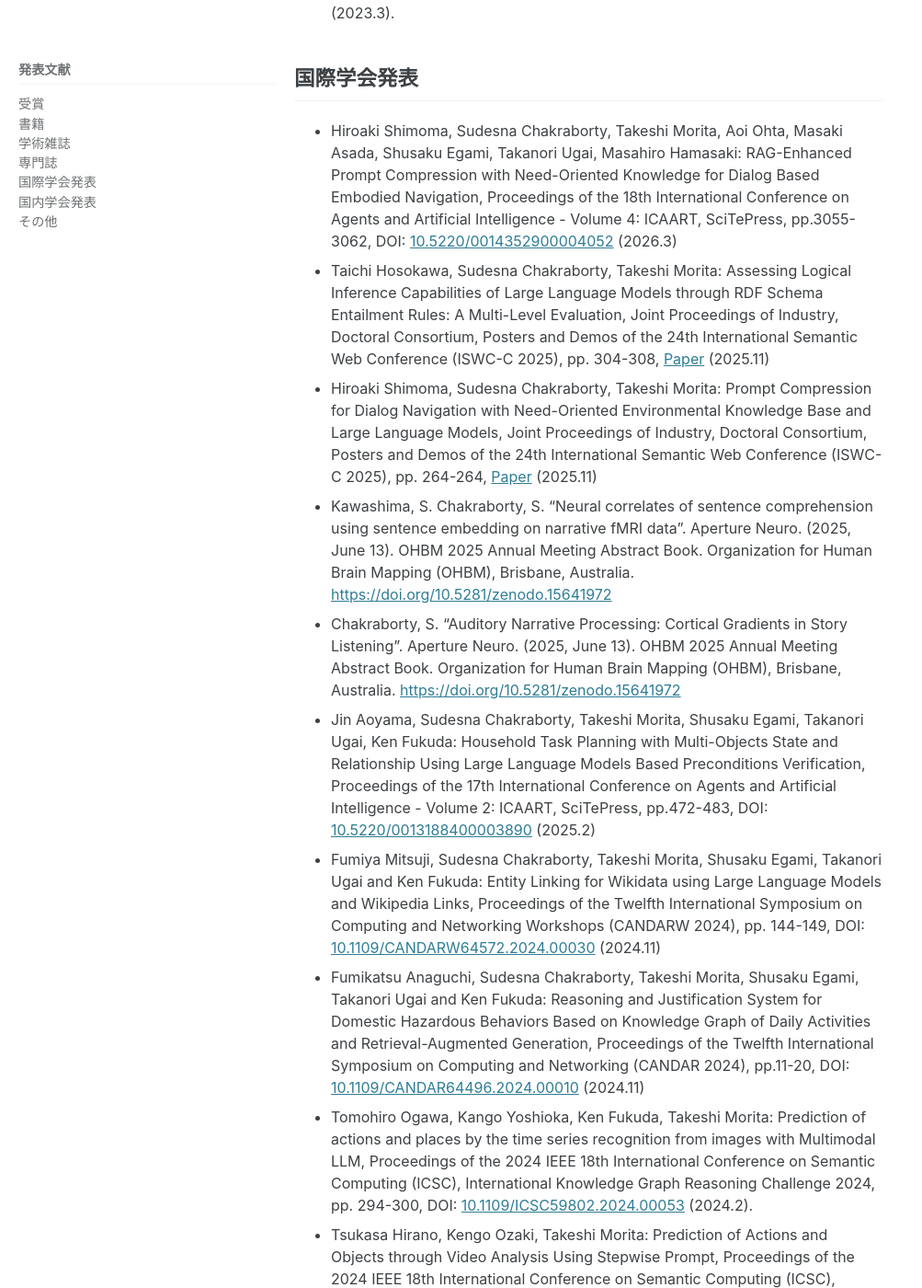
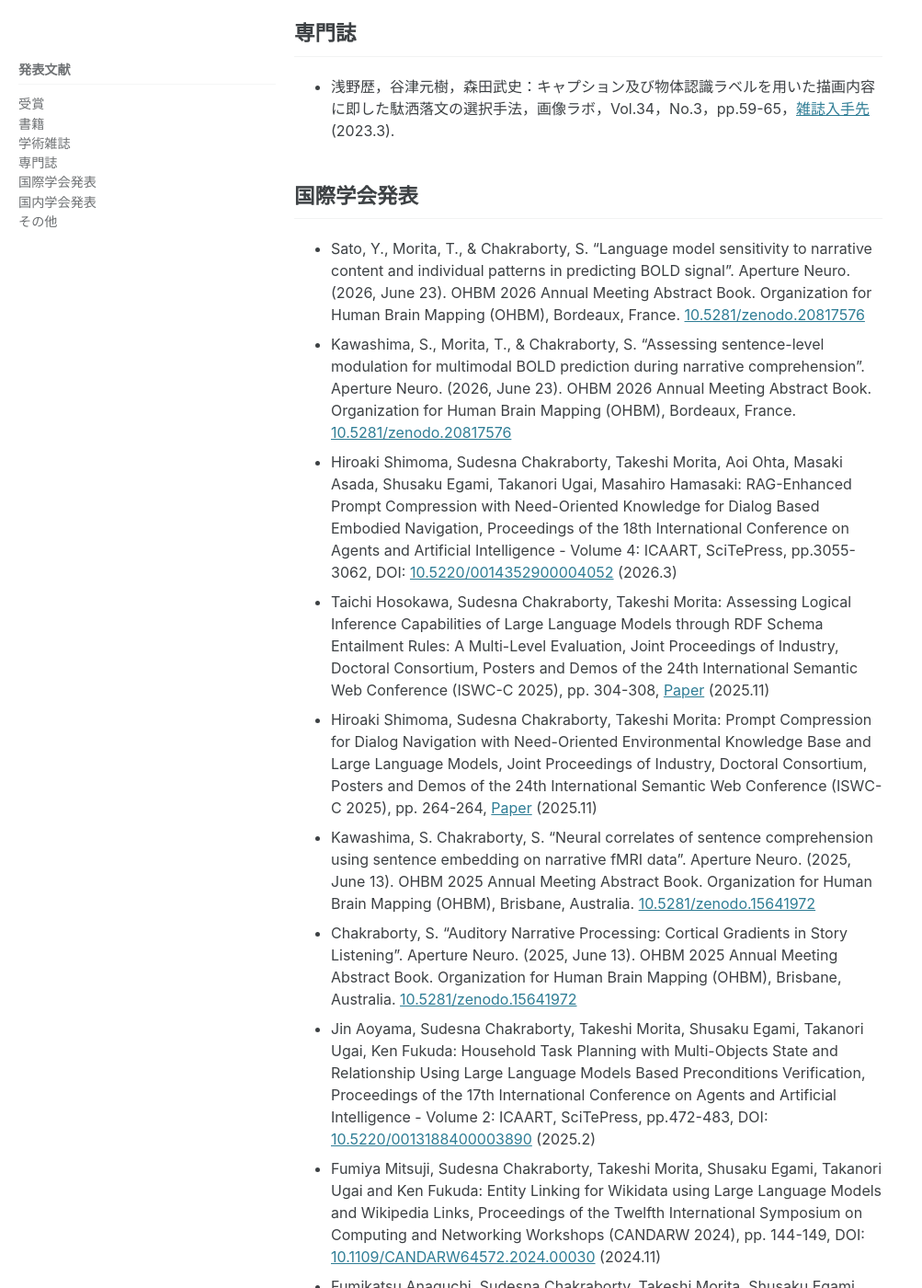
Before and after one commit to ke-lab-it-agu/ke-lab-it-agu.github.io, a Jekyll site: the page built from publications.md, in a window 1280 px wide and 1400 px high, scrolled down 1390 px. Shown: the whole window at 92% size, without its empty margins (0-1003 px from the left). Built offline with Jekyll 4.4.1, drawn with Linux system fonts in a browser that asks for light colours; cached includes are drawn as plain includes; some of the changed text lies outside the part shown.

Commit message:
update index, publications

```diff
--- a/publications.md
+++ b/publications.md
@@ -7,6 +7,8 @@ sidebar:
 
 ## 受賞
 
+- [2025年度人工知能学会研究会優秀賞](https://www.ai-gakkai.or.jp/about/award/jsai_award-sig/)
+  細川泰智，チャクラボルティ シュデシナ，森田武史：RDFスキーマ推論規則を対象とした大規模言語モデルの推論能力の段階的評価，人工知能学会第二種研究会 第66回セマンティックウェブとオントロジー研究会，SIG-SWO-066-07，DOI：[10.11517/jsaisigtwo.2025.SWO-066_07](https://doi.org/10.11517/jsaisigtwo.2025.SWO-066_07) (2025.9)．の発表に対して授与された賞．
 - [2025年度(第12回)人工知能学会全国大会学生奨励賞（オーガナイズドセッション口頭発表部門）](https://www.ai-gakkai.or.jp/about/award/jsai_award-conf-s/#CONFERENCE_S)，「RDFスキーマ推論規則を対象とした大規模言語モデルの推論能力の評価」[3P1-OS-46a-04] 細川 泰智.
   細川泰智，森田武史：RDFスキーマ推論規則を対象とした大規模言語モデルの推論能力の評価，2025年度人工知能学会全国大会（第39回），3P1-OS-46a-04，DOI: [10.11517/pjsai.JSAI2025.0_3P1OS46a04](https://doi.org/10.11517/pjsai.JSAI2025.0_3P1OS46a04) (2025.5)．の発表に対して授与された賞．
 - [2021年度人工知能学会研究会優秀賞](https://www.ai-gakkai.or.jp/about/award/jsai_award-sig/)
@@ -29,11 +31,13 @@ sidebar:
 - 浅野歴，谷津元樹，森田武史：キャプション及び物体認識ラベルを用いた描画内容に即した駄洒落文の選択手法，画像ラボ，Vol.34，No.3，pp.59-65，[雑誌入手先](https://www.nikko-pb.co.jp/products/detail.php?product_id=5491) (2023.3).
 
 ## 国際学会発表
+- Sato, Y., Morita, T., & Chakraborty, S. "Language model sensitivity to narrative content and individual patterns in predicting BOLD signal". Aperture Neuro. (2026, June 23). OHBM 2026 Annual Meeting Abstract Book. Organization for Human Brain Mapping (OHBM), Bordeaux, France. [10.5281/zenodo.20817576](https://doi.org/10.5281/zenodo.20817576)
+- Kawashima, S., Morita, T., & Chakraborty, S. "Assessing sentence-level modulation for multimodal BOLD prediction during narrative comprehension". Aperture Neuro. (2026, June 23). OHBM 2026 Annual Meeting Abstract Book. Organization for Human Brain Mapping (OHBM), Bordeaux, France. [10.5281/zenodo.20817576](https://doi.org/10.5281/zenodo.20817576)
 - Hiroaki Shimoma, Sudesna Chakraborty, Takeshi Morita, Aoi Ohta, Masaki Asada, Shusaku Egami, Takanori Ugai, Masahiro Hamasaki: RAG-Enhanced Prompt Compression with Need-Oriented Knowledge for Dialog Based Embodied Navigation, Proceedings of the 18th International Conference on Agents and Artificial Intelligence - Volume 4: ICAART, SciTePress, pp.3055-3062, DOI: [10.5220/0014352900004052](https://doi.org/10.5220/0014352900004052) (2026.3) <!-- 2026/3/7 -->
 - Taichi Hosokawa, Sudesna Chakraborty, Takeshi Morita: Assessing Logical Inference Capabilities of Large Language Models through RDF Schema Entailment Rules: A Multi-Level Evaluation, Joint Proceedings of Industry, Doctoral Consortium, Posters and Demos of the 24th International Semantic Web Conference (ISWC-C 2025), pp. 304-308, [Paper](https://ceur-ws.org/Vol-4085/paper50.pdf) (2025.11) <!-- 2025/11/4 -->
 - Hiroaki Shimoma, Sudesna Chakraborty, Takeshi Morita: Prompt Compression for Dialog Navigation with Need-Oriented Environmental Knowledge Base and Large Language Models, Joint Proceedings of Industry, Doctoral Consortium, Posters and Demos of the 24th International Semantic Web Conference (ISWC-C 2025), pp. 264-264, [Paper](https://ceur-ws.org/Vol-4085/paper42.pdf) (2025.11) <!-- 2025/11/4 -->
-- Kawashima, S. Chakraborty, S. "Neural correlates of sentence comprehension using sentence embedding on narrative fMRI data". Aperture Neuro. (2025, June 13). OHBM 2025 Annual Meeting Abstract Book. Organization for Human Brain Mapping (OHBM), Brisbane, Australia. [https://doi.org/10.5281/zenodo.15641972](https://doi.org/10.5281/zenodo.15641972)
-- Chakraborty, S. "Auditory Narrative Processing: Cortical Gradients in Story Listening". Aperture Neuro. (2025, June 13). OHBM 2025 Annual Meeting Abstract Book. Organization for Human Brain Mapping (OHBM), Brisbane, Australia. [https://doi.org/10.5281/zenodo.15641972](https://doi.org/10.5281/zenodo.15641972)
+- Kawashima, S. Chakraborty, S. "Neural correlates of sentence comprehension using sentence embedding on narrative fMRI data". Aperture Neuro. (2025, June 13). OHBM 2025 Annual Meeting Abstract Book. Organization for Human Brain Mapping (OHBM), Brisbane, Australia. [10.5281/zenodo.15641972](https://doi.org/10.5281/zenodo.15641972)
+- Chakraborty, S. "Auditory Narrative Processing: Cortical Gradients in Story Listening". Aperture Neuro. (2025, June 13). OHBM 2025 Annual Meeting Abstract Book. Organization for Human Brain Mapping (OHBM), Brisbane, Australia. [10.5281/zenodo.15641972](https://doi.org/10.5281/zenodo.15641972)
 - Jin Aoyama, Sudesna Chakraborty, Takeshi Morita, Shusaku Egami, Takanori Ugai, Ken Fukuda: Household Task Planning with Multi-Objects State and Relationship Using Large Language Models Based Preconditions Verification, Proceedings of the 17th International Conference on Agents and Artificial Intelligence - Volume 2: ICAART, SciTePress, pp.472-483, DOI: [10.5220/0013188400003890](https://doi.org/10.5220/0013188400003890) (2025.2) <!-- 2025/2/24 -->
 - Fumiya Mitsuji, Sudesna Chakraborty, Takeshi Morita, Shusaku Egami, Takanori Ugai and Ken Fukuda: Entity Linking for Wikidata using Large Language Models and Wikipedia Links, Proceedings of the Twelfth International Symposium on Computing and Networking Workshops (CANDARW 2024), pp. 144-149, DOI: [10.1109/CANDARW64572.2024.00030](https://doi.org/10.1109/CANDARW64572.2024.00030) (2024.11) <!-- 2024/11/29 -->
 - Fumikatsu Anaguchi, Sudesna Chakraborty, Takeshi Morita, Shusaku Egami, Takanori Ugai and Ken Fukuda: Reasoning and Justification System for Domestic Hazardous Behaviors Based on Knowledge Graph of Daily Activities and Retrieval-Augmented Generation, Proceedings of the Twelfth International Symposium on Computing and Networking (CANDAR 2024), pp.11-20, DOI: [10.1109/CANDAR64496.2024.00010](https://doi.org/10.1109/CANDAR64496.2024.00010) (2024.11) <!-- 2024/11/27 -->
```
Also changed, not shown: index.md (+2 -0 lines).
